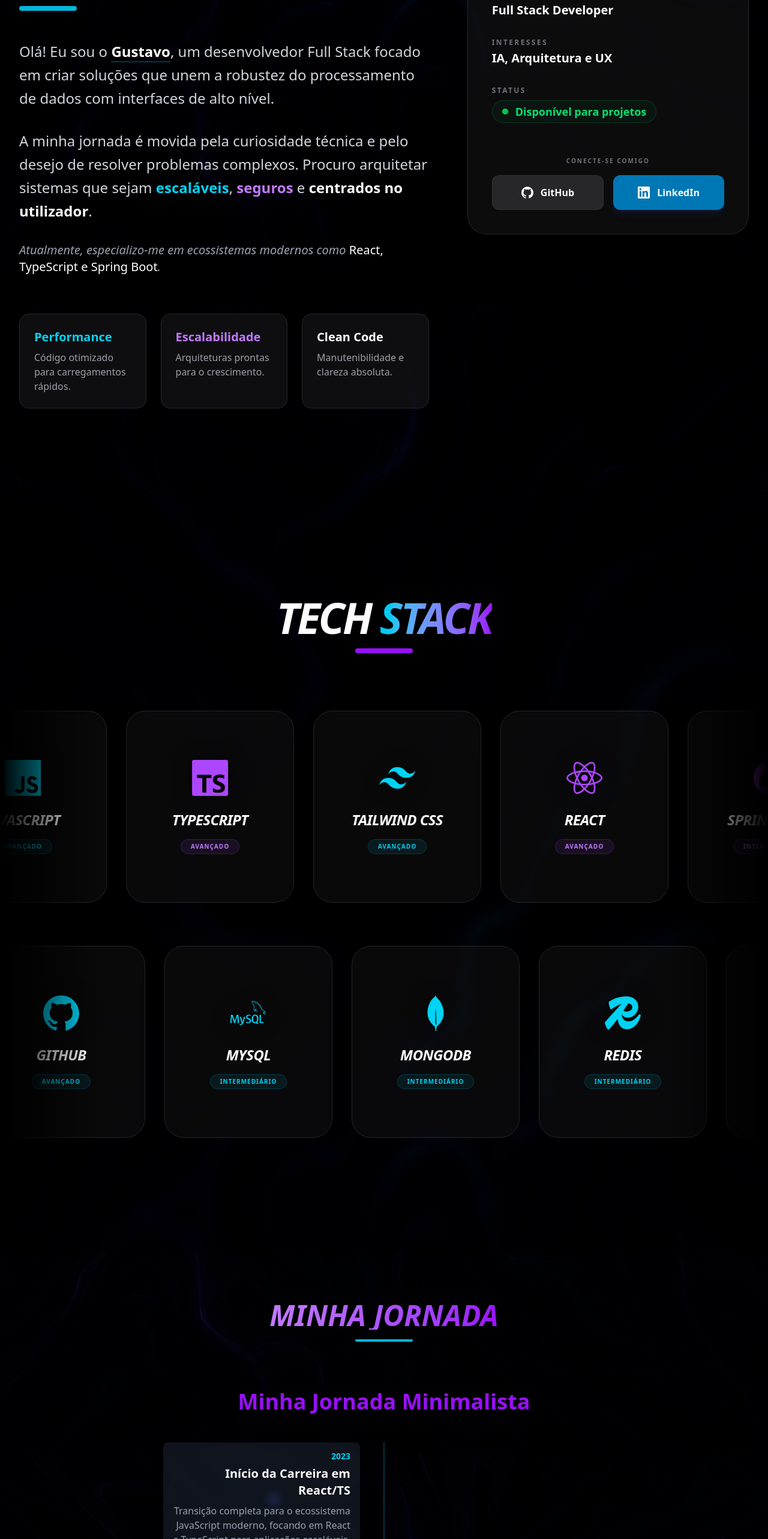
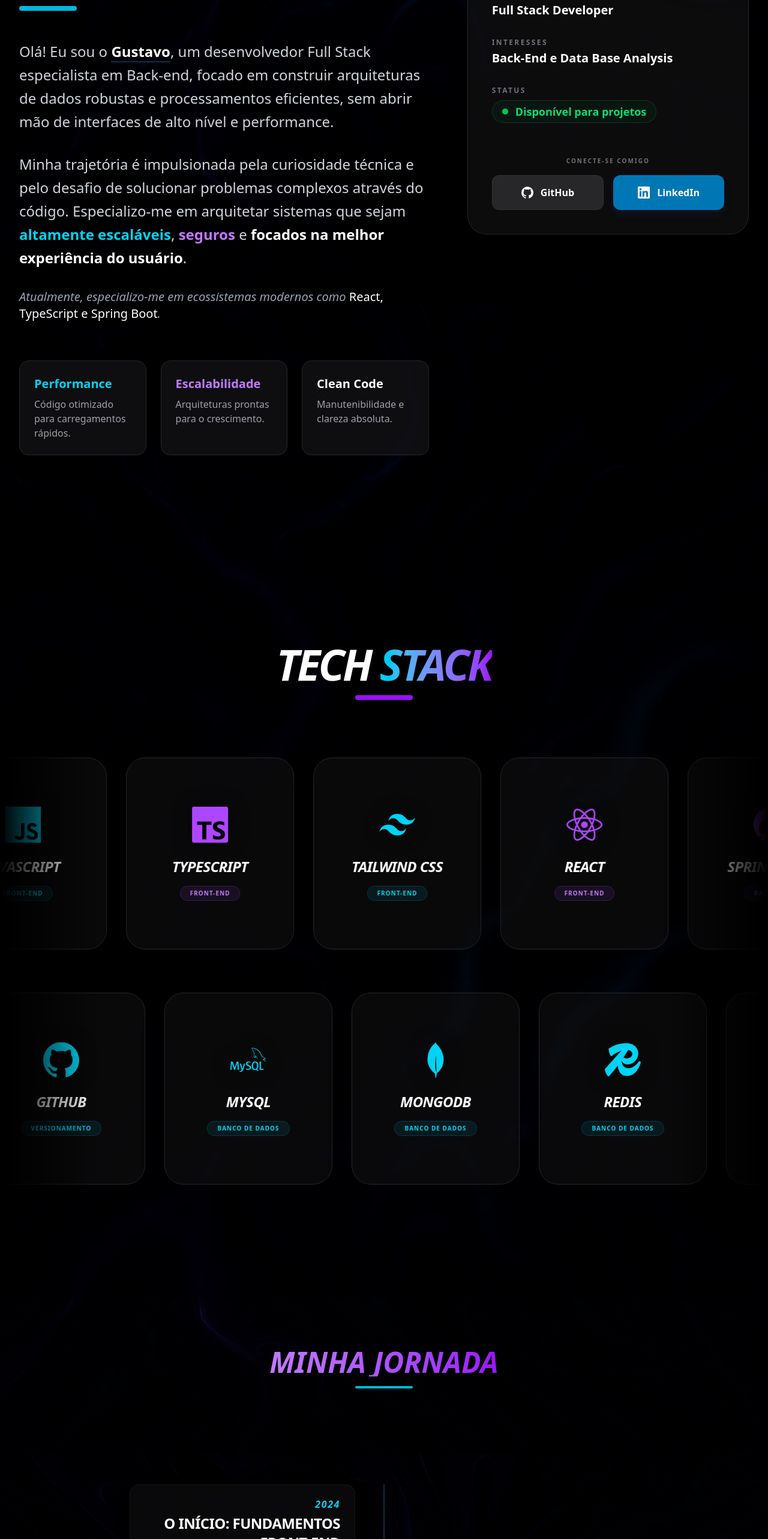
Before and after one commit to GustavoLDO/Portifolio, a React (Vite) app: page / in a window 1280 px wide. Shown: the part 1417-3983 px from the top of the page at 60% size. Built offline with nearby package versions, Linux system fonts and the light colour scheme.

Commit message:
Finalizado

```diff
--- a/src/components/Sobre/CardTec.tsx
+++ b/src/components/Sobre/CardTec.tsx
@@ -7,24 +7,24 @@ import {
 } from "react-icons/si";
 
 const tecs = [
-    { icon: SiHtml5, nome: "HTML5", categoria: "Avançado", cor: "cyan" },
-    { icon: SiCss3, nome: "CSS3", categoria: "Avançado", cor: "cyan" },
-    { icon: SiJavascript, nome: "JavaScript", categoria: "Avançado", cor: "cyan" },
-    { icon: SiTypescript, nome: "TypeScript", categoria: "Avançado", cor: "purple" },
-    { icon: SiTailwindcss, nome: "Tailwind CSS", categoria: "Avançado", cor: "cyan" },
-    { icon: SiReact, nome: "React", categoria: "Avançado", cor: "purple" },
-    { icon: SiSpring, nome: "Spring Boot", categoria: "Intermediário", cor: "purple" },
-    { icon: SiDjango, nome: "Django", categoria: "Intermediário", cor: "purple" },
-    { icon: SiPython, nome: "Python", categoria: "Intermediário", cor: "cyan" },
-    { icon: SiPostgresql, nome: "PostgreSQL", categoria: "Avançado", cor: "purple" },
-    { icon: SiGit, nome: "Git", categoria: "Avançado", cor: "purple" },
-    { icon: SiGithub, nome: "GitHub", categoria: "Avançado", cor: "cyan" },
-    { icon: SiMysql, nome: "MySQL", categoria: "Intermediário", cor: "cyan" },
-    { icon: SiMongodb, nome: "MongoDB", categoria: "Intermediário", cor: "cyan" },
-    { icon: SiRedis, nome: "Redis", categoria: "Intermediário", cor: "cyan" },
-    { icon: SiOracle, nome: "Oracle", categoria: "Avançado", cor: "purple" },
-    { icon: SiPhp, nome: "PHP", categoria: "Intermediário", cor: "cyan" },
-    { icon: SiLaravel, nome: "Laravel", categoria: "Intermediário", cor: "cyan" },
+    { icon: SiHtml5, nome: "HTML5", categoria: "Front-end", cor: "cyan" },
+    { icon: SiCss3, nome: "CSS3", categoria: "Front-end", cor: "cyan" },
+    { icon: SiJavascript, nome: "JavaScript", categoria: "Front-end", cor: "cyan" },
+    { icon: SiTypescript, nome: "TypeScript", categoria: "Front-end", cor: "purple" },
+    { icon: SiTailwindcss, nome: "Tailwind CSS", categoria: "Front-end", cor: "cyan" },
+    { icon: SiReact, nome: "React", categoria: "Front-end", cor: "purple" },
+    { icon: SiSpring, nome: "Spring Boot", categoria: "Back-end", cor: "purple" },
+    { icon: SiDjango, nome: "Django", categoria: "Back-end", cor: "purple" },
+    { icon: SiPython, nome: "Python", categoria: "Back-end", cor: "cyan" },
+    { icon: SiPostgresql, nome: "PostgreSQL", categoria: "Banco de Dados", cor: "purple" },
+    { icon: SiGit, nome: "Git", categoria: "Versionamento", cor: "purple" },
+    { icon: SiGithub, nome: "GitHub", categoria: "Versionamento", cor: "cyan" },
+    { icon: SiMysql, nome: "MySQL", categoria: "Banco de Dados", cor: "cyan" },
+    { icon: SiMongodb, nome: "MongoDB", categoria: "Banco de Dados", cor: "cyan" },
+    { icon: SiRedis, nome: "Redis", categoria: "Banco de Dados", cor: "cyan" },
+    { icon: SiOracle, nome: "Oracle", categoria: "Banco de Dados", cor: "purple" },
+    { icon: SiPhp, nome: "PHP", categoria: "Back-end", cor: "cyan" },
+    { icon: SiLaravel, nome: "Laravel", categoria: "Back-end", cor: "cyan" },
 ];
 
 const SkillCard = ({ skill, icon: Icon, color, proficiency }) => {
--- a/src/components/Sobre/Sobre.tsx
+++ b/src/components/Sobre/Sobre.tsx
@@ -5,12 +5,14 @@ import { SiGithub, SiLinkedin } from "react-icons/si"; // Importando ícones
 
 function Sobre() {
 	return (
-    <section id="sobre" className="relative w-full max-w-7xl mx-auto py-16 md:py-24 px-4 sm:px-6 lg:px-8 font-outfit overflow-hidden">
+		<section
+			id="sobre"
+			className="relative w-full max-w-7xl mx-auto py-16 md:py-24 px-4 sm:px-6 lg:px-8 font-outfit overflow-hidden"
+		>
 			{/* Background Decorativo */}
 			<div className="absolute -top-10 -left-10 w-48 h-48 md:w-72 md:h-72 bg-purple-600/10 rounded-full blur-[80px] md:blur-[120px] pointer-events-none"></div>
 
 			<div className="grid grid-cols-1 lg:grid-cols-12 gap-10 md:gap-16 items-start">
-
 				{/* LADO ESQUERDO: Conteúdo Textual */}
 				<div className="lg:col-span-7 space-y-8 md:space-y-12 order-2 lg:order-1">
 					<div className="space-y-4 md:space-y-6">
@@ -25,29 +27,62 @@ function Sobre() {
 
 					<div className="space-y-6 md:space-y-8 text-lg sm:text-xl md:text-2xl text-gray-300 leading-relaxed font-normal">
 						<p>
-              Olá! Eu sou o <span className="text-white font-bold border-b-2 border-cyan-500/30">Gustavo</span>, um desenvolvedor Full Stack focado em criar soluções que unem a robustez do processamento de dados com interfaces de alto nível.
+							Olá! Eu sou o{" "}
+							<span className="text-white font-bold border-b-2 border-cyan-500/30">
+								Gustavo
+							</span>
+							, um desenvolvedor Full Stack especialista em Back-end, focado em
+							construir arquiteturas de dados robustas e processamentos
+							eficientes, sem abrir mão de interfaces de alto nível e
+							performance.
 						</p>
 						<p>
-              A minha jornada é movida pela curiosidade técnica e pelo desejo de resolver problemas complexos. Procuro arquitetar sistemas que sejam <span className="text-cyan-400 font-semibold">escaláveis</span>, <span className="text-purple-400 font-semibold">seguros</span> e <span className="text-white font-semibold">centrados no utilizador</span>.
+							Minha trajetória é impulsionada pela curiosidade técnica e pelo
+							desafio de solucionar problemas complexos através do código.
+							Especializo-me em arquitetar sistemas que sejam{" "}
+							<span className="text-cyan-400 font-semibold">
+								altamente escaláveis
+							</span>
+							, <span className="text-purple-400 font-semibold">seguros</span> e{" "}
+							<span className="text-white font-semibold">
+								focados na melhor experiência do usuário
+							</span>
+							.
 						</p>
 						<p className="text-base md:text-xl text-gray-400 italic">
-              Atualmente, especializo-me em ecossistemas modernos como <span className="text-white font-medium not-italic">React, TypeScript e Spring Boot</span>.
+							Atualmente, especializo-me em ecossistemas modernos como{" "}
+							<span className="text-white font-medium not-italic">
+								React, TypeScript e Spring Boot
+							</span>
+							.
 						</p>
 					</div>
 
 					{/* Pilares de Trabalho */}
 					<div className="grid grid-cols-1 sm:grid-cols-2 md:grid-cols-3 gap-4 md:gap-6 pt-4">
 						<div className="p-6 rounded-2xl bg-zinc-900/60 border border-zinc-800 hover:border-cyan-500/50 transition-all group">
-              <h4 className="text-cyan-400 text-lg md:text-xl font-bold mb-2">Performance</h4>
-              <p className="text-sm md:text-base text-zinc-400 group-hover:text-zinc-300 transition-colors">Código otimizado para carregamentos rápidos.</p>
+							<h4 className="text-cyan-400 text-lg md:text-xl font-bold mb-2">
+								Performance
+							</h4>
+							<p className="text-sm md:text-base text-zinc-400 group-hover:text-zinc-300 transition-colors">
+								Código otimizado para carregamentos rápidos.
+							</p>
 						</div>
 						<div className="p-6 rounded-2xl bg-zinc-900/60 border border-zinc-800 hover:border-purple-500/50 transition-all group">
-              <h4 className="text-purple-400 text-lg md:text-xl font-bold mb-2">Escalabilidade</h4>
-              <p className="text-sm md:text-base text-zinc-400 group-hover:text-zinc-300 transition-colors">Arquiteturas prontas para o crescimento.</p>
+							<h4 className="text-purple-400 text-lg md:text-xl font-bold mb-2">
+								Escalabilidade
+							</h4>
+							<p className="text-sm md:text-base text-zinc-400 group-hover:text-zinc-300 transition-colors">
+								Arquiteturas prontas para o crescimento.
+							</p>
 						</div>
 						<div className="p-6 rounded-2xl bg-zinc-900/60 border border-zinc-800 hover:border-white/30 transition-all group sm:col-span-2 md:col-span-1">
-              <h4 className="text-white text-lg md:text-xl font-bold mb-2">Clean Code</h4>
-              <p className="text-sm md:text-base text-zinc-400 group-hover:text-zinc-300 transition-colors">Manutenibilidade e clareza absoluta.</p>
+							<h4 className="text-white text-lg md:text-xl font-bold mb-2">
+								Clean Code
+							</h4>
+							<p className="text-sm md:text-base text-zinc-400 group-hover:text-zinc-300 transition-colors">
+								Manutenibilidade e clareza absoluta.
+							</p>
 						</div>
 					</div>
 				</div>
@@ -67,17 +102,26 @@ function Sobre() {
 						<ul className="space-y-6 md:space-y-8">
 							{[
 								{ label: "Localização", value: "Praia Grande, São Paulo" },
-                { label: "Experiência Principal", value: "Full Stack Developer" },
-                { label: "Interesses", value: "IA, Arquitetura e UX" }
+								{
+									label: "Experiência Principal",
+									value: "Full Stack Developer",
+								},
+								{ label: "Interesses", value: "Back-End e Data Base Analysis" },
 							].map((item, index) => (
 								<li key={index} className="flex flex-col gap-1">
-                  <span className="text-[10px] md:text-xs text-zinc-500 uppercase tracking-[0.2em] font-bold">{item.label}</span>
-                  <span className="text-white text-lg md:text-xl font-semibold">{item.value}</span>
+									<span className="text-[10px] md:text-xs text-zinc-500 uppercase tracking-[0.2em] font-bold">
+										{item.label}
+									</span>
+									<span className="text-white text-lg md:text-xl font-semibold">
+										{item.value}
+									</span>
 								</li>
 							))}
 
 							<li className="flex flex-col gap-2">
-                <span className="text-[10px] md:text-xs text-zinc-500 uppercase tracking-[0.2em] font-bold">Status</span>
+								<span className="text-[10px] md:text-xs text-zinc-500 uppercase tracking-[0.2em] font-bold">
+									Status
+								</span>
 								<div className="flex items-center gap-3 text-green-400 text-base md:text-lg font-bold bg-green-500/5 w-fit px-4 py-1 rounded-full border border-green-500/20">
 									<span className="relative flex h-2.5 w-2.5">
 										<span className="animate-ping absolute inline-flex h-full w-full rounded-full bg-green-400 opacity-75"></span>
@@ -90,7 +134,9 @@ function Sobre() {
 
 						{/* NOVA SEÇÃO: Redes Sociais no lugar do botão único */}
 						<div className="mt-10 md:mt-14 space-y-4">
-              <p className="text-[10px] text-zinc-500 uppercase tracking-[0.2em] font-bold text-center">Conecte-se comigo</p>
+							<p className="text-[10px] text-zinc-500 uppercase tracking-[0.2em] font-bold text-center">
+								Conecte-se comigo
+							</p>
 							<div className="flex gap-4">
 								<a
 									href="https://github.com/GustavoLDO"
@@ -114,7 +160,6 @@ function Sobre() {
 						</div>
 					</div>
 				</div>
-
 			</div>
 		</section>
 	);
--- a/src/components/Sobre/TimeLine.tsx
+++ b/src/components/Sobre/TimeLine.tsx
@@ -3,62 +3,74 @@ import React from "react";
 
 const timelineData = [
     {
-		ano: "2023",
-		titulo: "Início da Carreira em React/TS",
+        ano: "2024",
+        titulo: "O Início: Fundamentos Front-end",
         descricao:
-			"Transição completa para o ecossistema JavaScript moderno, focando em React e TypeScript para aplicações escaláveis.",
+            "Início da jornada na programação com foco na tríade essencial: HTML5, CSS3 e JavaScript. Desenvolvimento das primeiras interfaces estáticas e lógica de programação voltada para a web.",
     },
     {
-		ano: "2024",
-		titulo: "Especialização em Tailwind CSS",
+        ano: "2025",
+        titulo: "Mergulho no Back-end & Java",
         descricao:
-			"Domínio de utilitários de CSS para desenvolvimento rápido e consistente de UI/UX.",
+            "Transição para o desenvolvimento de sistemas robustos. Especialização em Java, integração com bancos de dados relacionais, criação de APIs RESTful e persistência de dados.",
+    },
+    {
+        ano: "2026",
+        titulo: "Domínio Full Stack Moderno",
+        descricao:
+            "Aventura completa no ecossistema Full Stack. Desenvolvimento de aplicações de alta performance utilizando React com TypeScript no front-end e Spring Boot com PostgreSQL no back-end.",
     },
     {
         ano: "Presente",
-		titulo: "Desenvolvedor Full-Stack & Simbionte Digital",
+        titulo: "Simbionte Digital & Inovação",
         descricao:
-			"Construção de soluções de ponta a ponta e otimização de performance.",
+            "Focado em arquitetura de software, escalabilidade e na criação de soluções de ponta a ponta que unem design de alto nível com processamento de dados eficiente.",
     },
 ];
 
 function TimeLine() {
     return (
-		<section className="py-16font-outfit text-white">
-			<div className="max-w-3xl mx-auto px-4">
-				<h2 className="text-4xl font-extrabold mb-12 text-center text-purple-600">
-					Minha Jornada Minimalista
-				</h2>
+        <section className="py-20 font-outfit text-white">
+            <div className="max-w-4xl mx-auto px-6">
 
                 <ul className="relative">
-					<div className="absolute left-0 sm:left-1/2 transform sm:-translate-x-1/2 top-0 bottom-0 w-px bg-cyan-400/50"></div>
+                    {/* Linha Central com Gradiente - Identidade do Portfólio */}
+                    <div className="absolute left-0 sm:left-1/2 transform sm:-translate-x-1/2 top-0 bottom-0 w-px bg-gradient-to-b from-cyan-400/50 via-purple-500/50 to-transparent"></div>
 
                     {timelineData.map((item, index) => (
                         <li
                             key={index}
-							className={`mb-12 relative w-full sm:w-1/2
-                          ${index % 2 === 0 ? "sm:pr-10 sm:left-0" : "sm:pl-10 sm:left-1/2"}`}
+                            className={`mb-16 relative w-full sm:w-1/2 flex
+                          ${index % 2 === 0 ? "sm:pr-12 sm:left-0 sm:justify-end" : "sm:pl-12 sm:left-1/2 sm:justify-start"}`}
                         >
+
+
+                            {/* Card com Bordas Refinadas */}
                             <div
-								className={`absolute w-3 h-3 rounded-full bg-purple-600
-                            left-0 top-1/2 transform -translate-y-1/2
-                            sm:left-1/2 sm:-translate-x-1/2
-                            shadow-lg shadow-black/70 border-2 border-cyan-400`}
-							></div>
-
-							<div
-								className={`p-4 rounded-lg bg-gray-800/50 backdrop-blur-sm
+                                className={`group relative p-6 rounded-2xl bg-zinc-900/40 backdrop-blur-md
+                                transition-all duration-300 hover:scale-[1.02]
+                                border border-white/5 hover:border-cyan-500/30
+                                shadow-[0_4px_20px_rgba(0,0,0,0.3)] hover:shadow-cyan-500/10
+                                w-[calc(100%-2rem)] sm:w-auto ml-8 sm:ml-0
                                 ${index % 2 === 0 ? "sm:text-right" : "sm:text-left"}`}
                             >
-								<time className="block text-sm font-semibold leading-none text-cyan-400 mb-1">
+                                {/* Detalhe de Brilho Superior no Hover */}
+                                <div className="absolute top-0 left-0 right-0 h-px bg-gradient-to-r from-transparent via-cyan-400/30 to-transparent rounded-full opacity-0 group-hover:opacity-100 transition-opacity"></div>
+
+                                <time className="block text-base font-bold leading-none text-cyan-400 mb-2 tracking-widest uppercase italic">
                                     {item.ano}
                                 </time>
-								<h3 className="text-xl font-bold text-gray-50 mt-2 mb-2">
+
+                                <h3 className="text-2xl font-black text-white mt-1 mb-3 tracking-tight group-hover:text-purple-400 transition-colors uppercase">
                                     {item.titulo}
                                 </h3>
-								<p className="text-base font-normal text-gray-400">
+
+                                <p className="text-lg font-normal text-zinc-400 leading-relaxed group-hover:text-zinc-200 transition-colors">
                                     {item.descricao}
                                 </p>
+
+                                {/* Detalhe na Quina - Roxo do Portfólio */}
+                                <div className={`absolute bottom-2 ${index % 2 === 0 ? 'left-2' : 'right-2'} w-8 h-8 border-b-2 border-purple-500/20 rounded-br-xl`}></div>
                             </div>
                         </li>
                     ))}
```
Also changed, not shown: src/components/Projetos/Projetos.tsx (+7 -0 lines). Lines whose indentation alone changed are shown as unchanged.
